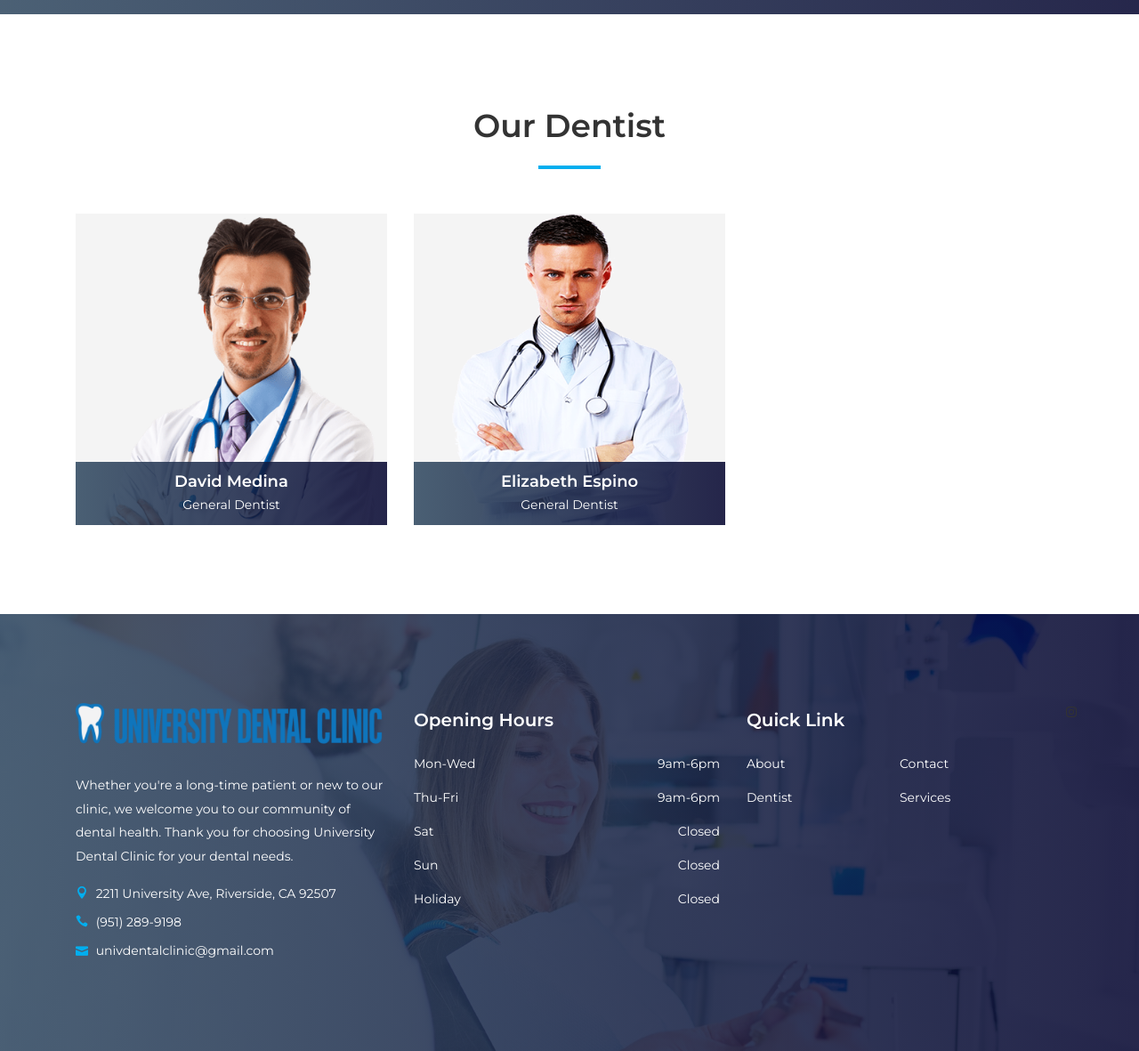
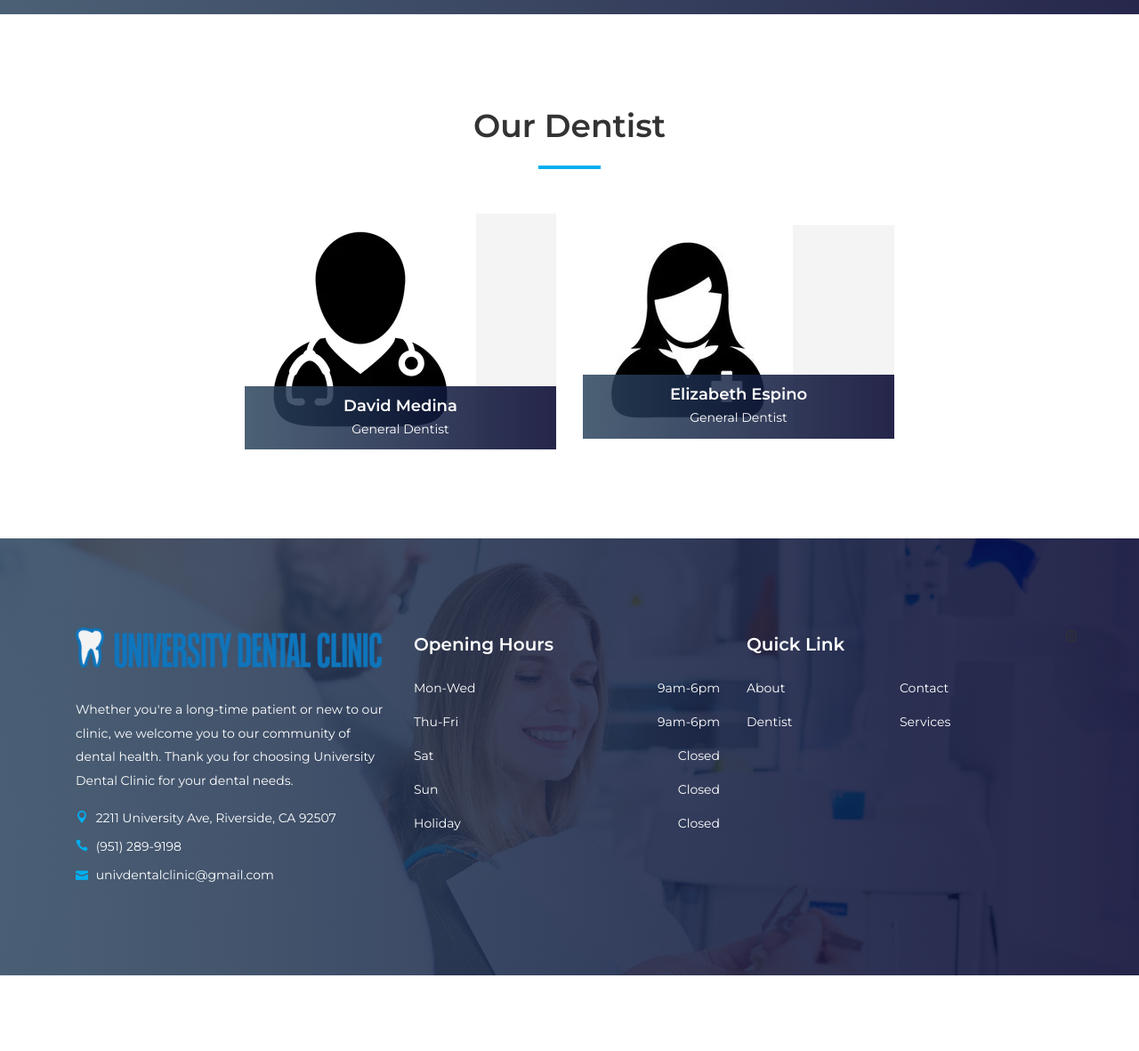
Before and after one commit to yatzix/Dental-django, a Django app: page /about.html in a window 1280 px wide. Shown: the part 2118-3299 px from the top of the page at 89% size. After the commit the page ends 3214 px from the top, so only its background shows below. Run offline with Django 4.2, Linux system fonts and the light colour scheme; some libraries are stand-ins or nearby versions.

Commit message:
added dr pfp pic

```diff
--- a/website/templates/about.html
+++ b/website/templates/about.html
@@ -202,7 +202,7 @@
   <!-- ***** Dento Dentist Area Start ***** -->
   <section class="dentist-area section-padding-100-0">
     <div class="container">
-      <div class="row">
+      <div class="row justify-content-center align-items-center">
         <!-- Section Heading -->
         <div class="col-12">
           <div class="section-heading text-center">
@@ -212,7 +212,7 @@
         </div>
       </div>
 
-      <div class="row">
+      <div class="row justify-content-center align-items-center">
         <!-- Single Dentist Area -->
         <div class="col-12 col-sm-6 col-md-4">
           <div class="single-dentist-area mb-100">
```
Also changed, not shown: static/website/img/bg-img/10.png, static/website/img/bg-img/9.png.
